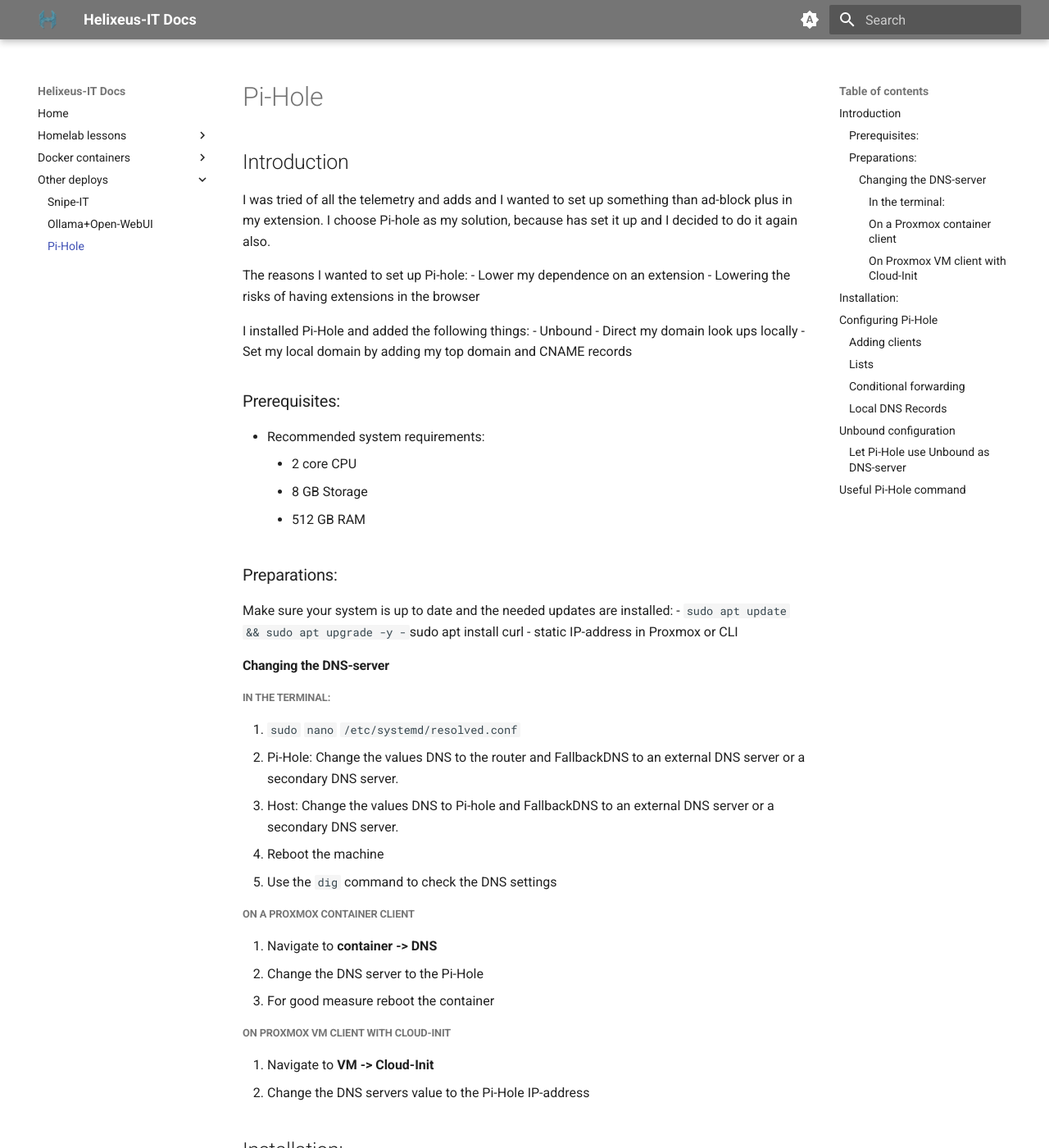
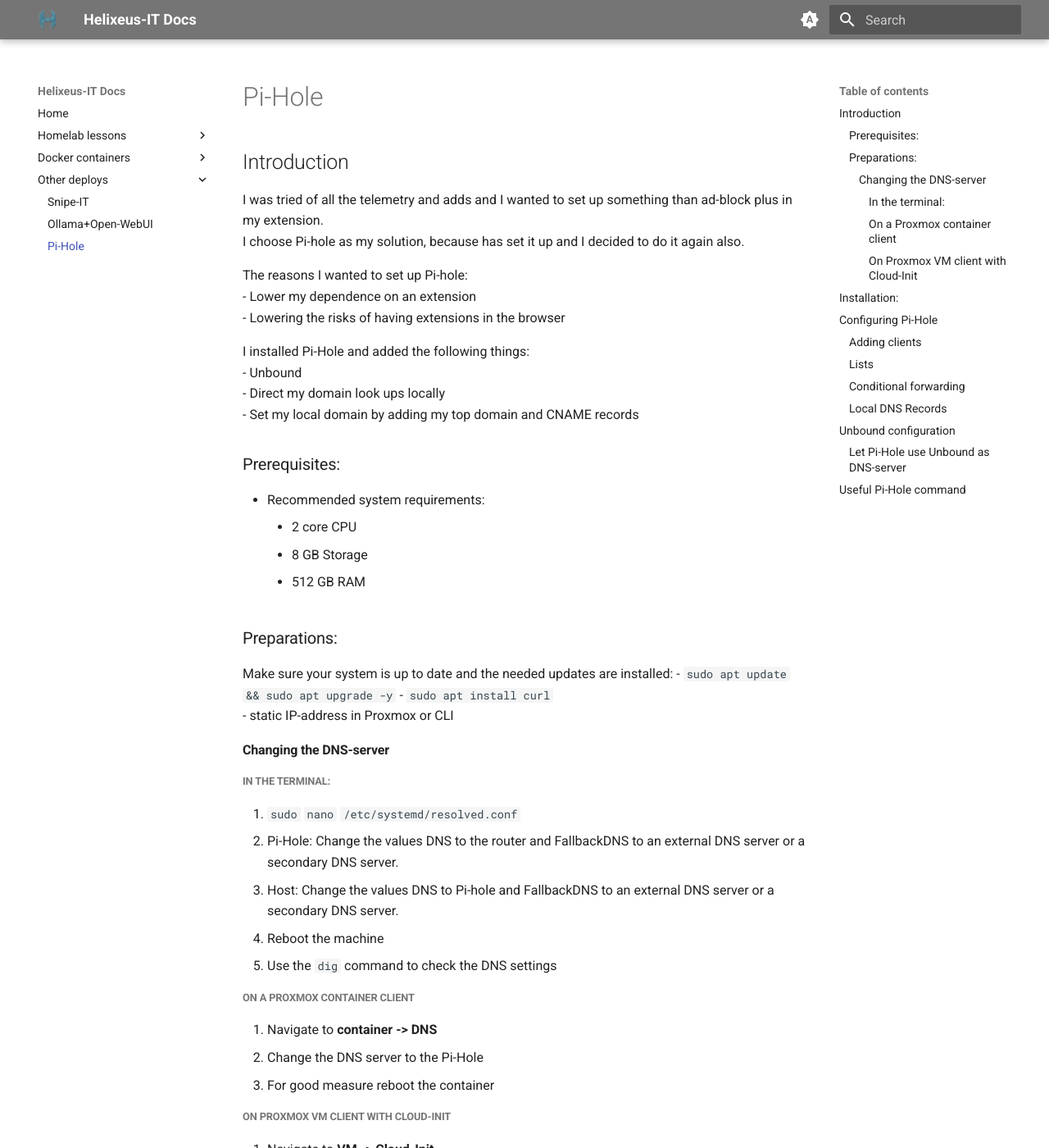
Before and after one commit to JustHelixia/mkdocs, an MkDocs documentation site: the page built from docs/pihole.md, in a window 1280 px wide and 1400 px high. Shown: the whole window at 82% size. Built offline with MkDocs 1.6.1 and Material for MkDocs 9.7.7, drawn with Linux system fonts in a browser that asks for light colours.

```diff
--- a/docs/pihole.md
+++ b/docs/pihole.md
@@ -1,7 +1,8 @@
 # Pi-Hole
 
 ## Introduction
-I was tried of all the telemetry and adds and I wanted to set up something than ad-block plus in my extension. I choose Pi-hole as my solution, because has set it up and I decided to do it again also.
+I was tried of all the telemetry and adds and I wanted to set up something than ad-block plus in my extension.
+I choose Pi-hole as my solution, because has set it up and I decided to do it again also.
 
 The reasons I wanted to set up Pi-hole:
 - Lower my dependence on an extension
@@ -11,6 +12,7 @@ I installed Pi-Hole and added the following things:
 - Unbound
 - Direct my domain look ups locally
 - Set my local domain by adding my top domain and CNAME records
+
 ### Prerequisites:
 - Recommended system requirements:
 	- 2 core CPU
@@ -19,8 +21,8 @@ I installed Pi-Hole and added the following things:
 
 ### Preparations:
 Make sure your system is up to date and the needed updates are installed:
-- `sudo apt update && sudo apt upgrade -y
-- `sudo apt install curl
+- `sudo apt update && sudo apt upgrade -y`
+- `sudo apt install curl`
 - static IP-address in Proxmox or CLI
 
 #### Changing the DNS-server
```
